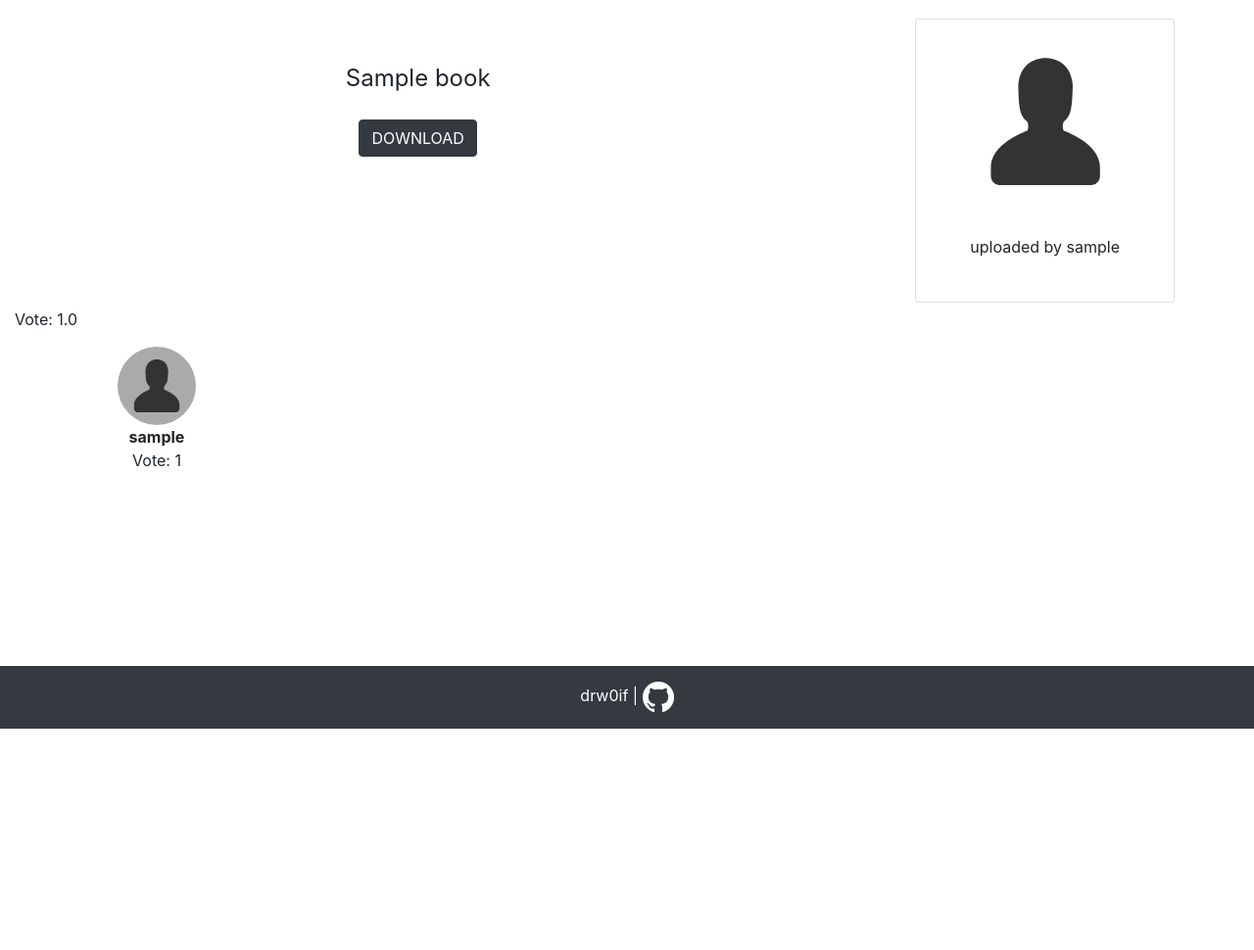
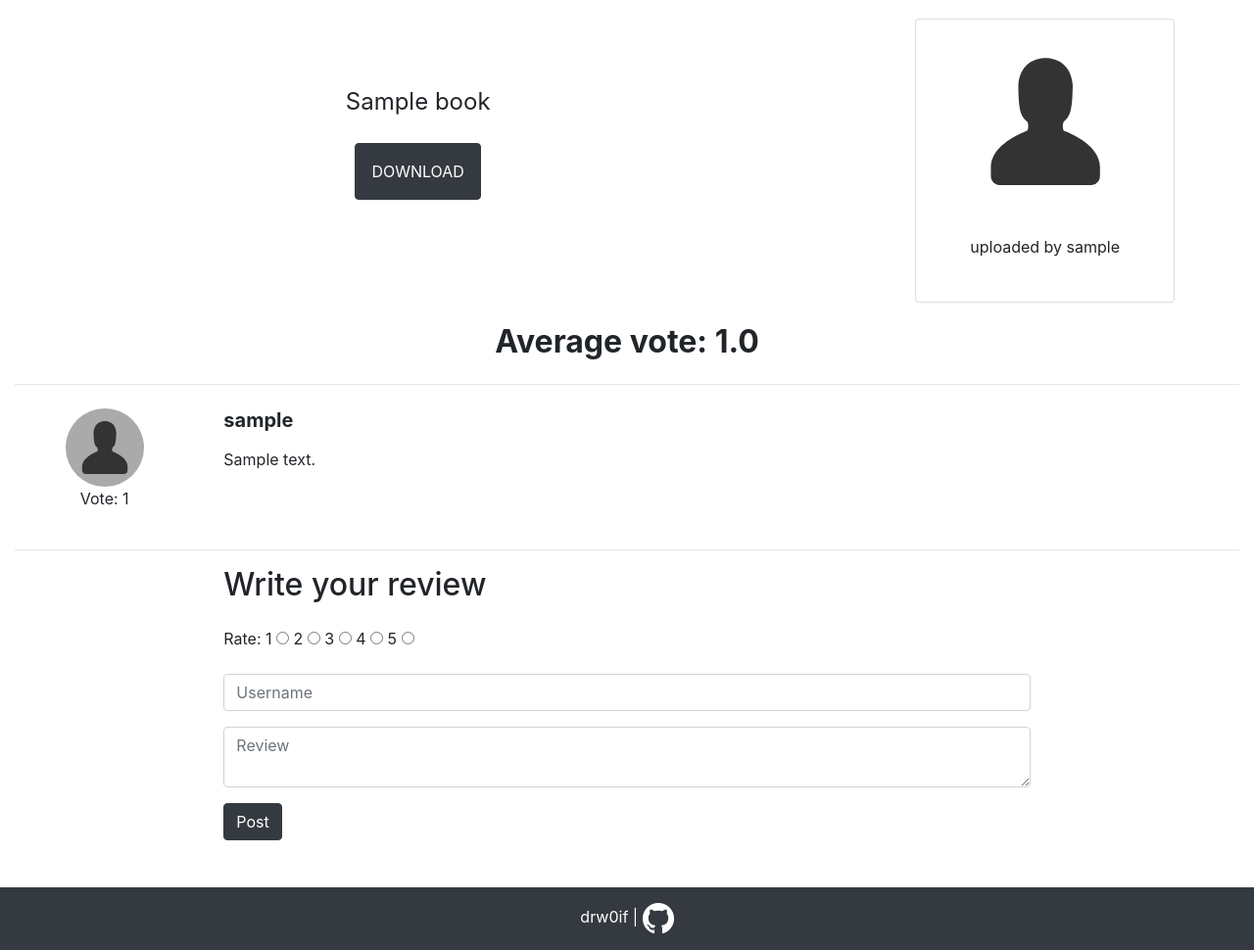
Before and after one commit to drw0if/PiBrary, a Flask app: page /book/1 in a window 1280 px wide. Shown: the part 56-1026 px from the top of the page at 98% size. Before the commit the page ends 800 px from the top, so only its background shows below. Run offline with Flask 2, Linux system fonts and the light colour scheme; tables that the repository leaves empty hold one stand-in row (values such as "Sample post"); some libraries are stand-ins or nearby versions.

Commit message:
Completed single book page frontend

```diff
--- a/templates/book.html
+++ b/templates/book.html
@@ -5,12 +5,12 @@
         <div class="row">
             <div class="col-lg-8 col-md">
                 <div class="row d-flex">
-                    <div class="col-12 d-flex justify-content-center pt-4">
-                        <p class="text-break book-title d-block">{{ book['name'] }}</p>
+                    <div class="col-12 d-flex justify-content-center pt-5">
+                        <p class="text-break book-title">{{ book['name'] }}</p>
                     </div>
                     <div class="col-12 d-flex justify-content-center pb-4">
                         <a href="/book/{{ book['id'] }}/download">
-                            <button class="btn btn-dark">
+                            <button class="btn btn-dark p-3">
                                 DOWNLOAD
                             </button>
                         </a>
@@ -18,7 +18,7 @@
                 </div>
             </div>
             <!-- User stuff -->
-            <div class="col-lg-4 col-md d-flex justify-content-center">
+            <div class="col-lg-4 col-md d-flex justify-content-center mb-3">
                 <div class="card col-lg-8 col-md">
                     <div class="row d-flex justify-content-center">
                         <img src="{{ url_for('static', filename='images/user.svg') }}" class="card-img-top img-user">
@@ -36,48 +36,86 @@
             </div>
         </div>
         <!-- vote -->
-        <div class="row d-flex">
-            <div class="col">
-                <p>
-                    Vote:
+        <div class="row">
+            <div class="col d-flex justify-content-center">
+                <h2 class="text font-weight-bold">
+                    Average vote:
                     {% if vote %}
                         {{ vote }}
                     {% else %}
-                        N/A
+                        No review yet
                     {% endif %}
 
-                </p>
+                </h2>
             </div>
         </div>
         <!-- reviews -->
         {% for r in reviews %}
+        <hr>
+        <div class="row pt-2 pb-2">
+            <div class="container-fluid">
                 <div class="row">
-            <div class="col-3">
-                <div class="col d-flex justify-content-center">
+                    <div class="col-lg-2 col-4">
+                        <div class="d-flex justify-content-center">
                             <img src="{{ url_for('static', filename='images/user.svg') }}" class="rounded-circle review_image" alt="Avatar">
                         </div>
-                <div class="col d-flex justify-content-center">
-                    <p class="mb-0 font-weight-bold">
+                        <div class="d-flex justify-content-center">
+                            <p class="">
+                                Vote: {{ r['value'] }}
+                            </p>
+                        </div>
+                    </div>
+                    <div class="col-lg-8">
+                        <h5 class="mb-0 font-weight-bold pb-3">
                             {% if r['username'] %}
                                 {{ r['username'] }}
                             {% else %}
                                 Unknown
                             {% endif %}
-                    </p>
-                </div>
-                <div class="col d-flex justify-content-center">
-                    <p class="text mb-0">
-                        Vote: {{ r['value'] }}
+                        </h5>
+                        <p class="text text-break">
+                            {% if r['comment'] %}
+                                {{ r['comment'] }}
+                            {% endif %}
                         </p>
                     </div>
                 </div>
-            <div class="col">
-
             </div>
         </div>
+
         {% endfor %}
+        <hr>
+        <!-- review form -->
+        <div class="row pb-5">
+            <div class="col-lg-8 col-12 mx-auto">
+                <h2 class="pb-3">Write your review</h4>
+                <form action="" method="POST">
 
-
+                    <div class="form-group">
+                        <p class="d-inline">Rate: </p>
+                        <label for="1">1</label>
+                        <input type="radio" name="vote" value="1" required>
+                        <label for="2">2</label>
+                        <input type="radio" name="vote" value="2">
+                        <label for="3">3</label>
+                        <input type="radio" name="vote" value="3">
+                        <label for="4">4</label>
+                        <input type="radio" name="vote" value="4">
+                        <label for="5">5</label>
+                        <input type="radio" name="vote" value="5">
+                    </div>
+                    <div class="form-group">
+                        <input type="text" name="username" class="form-control" placeholder="Username">
+                    </div>
+                    <div class="form-group">
+                        <textarea name="comment" class="form-control" placeholder="Review"></textarea>
+                    </div>
+                    <button type="submit" class="btn btn-dark">
+                        Post
+                    </button>
+                </form>
+            </div>
+        </div>
     {% else %}
         Unable to find the file
     {% endif %}
```
Lines whose indentation alone changed are shown as unchanged.
